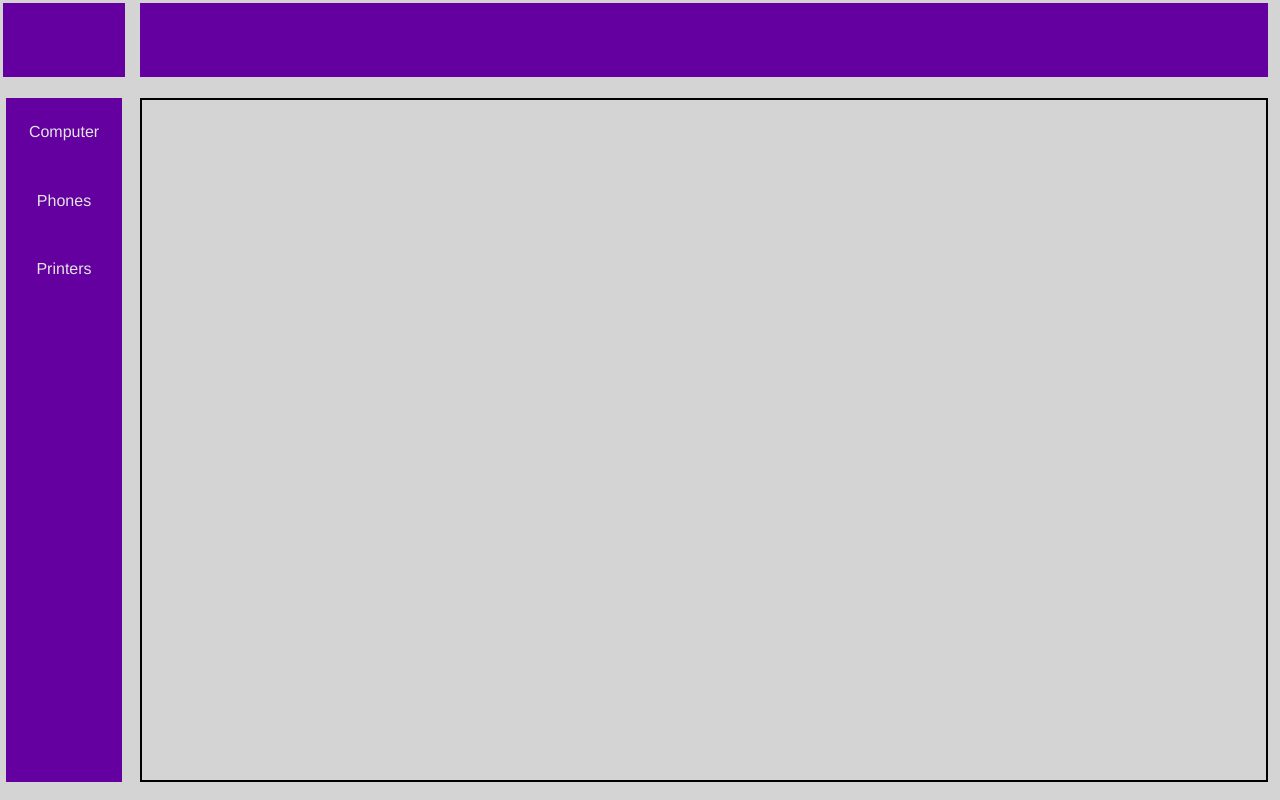
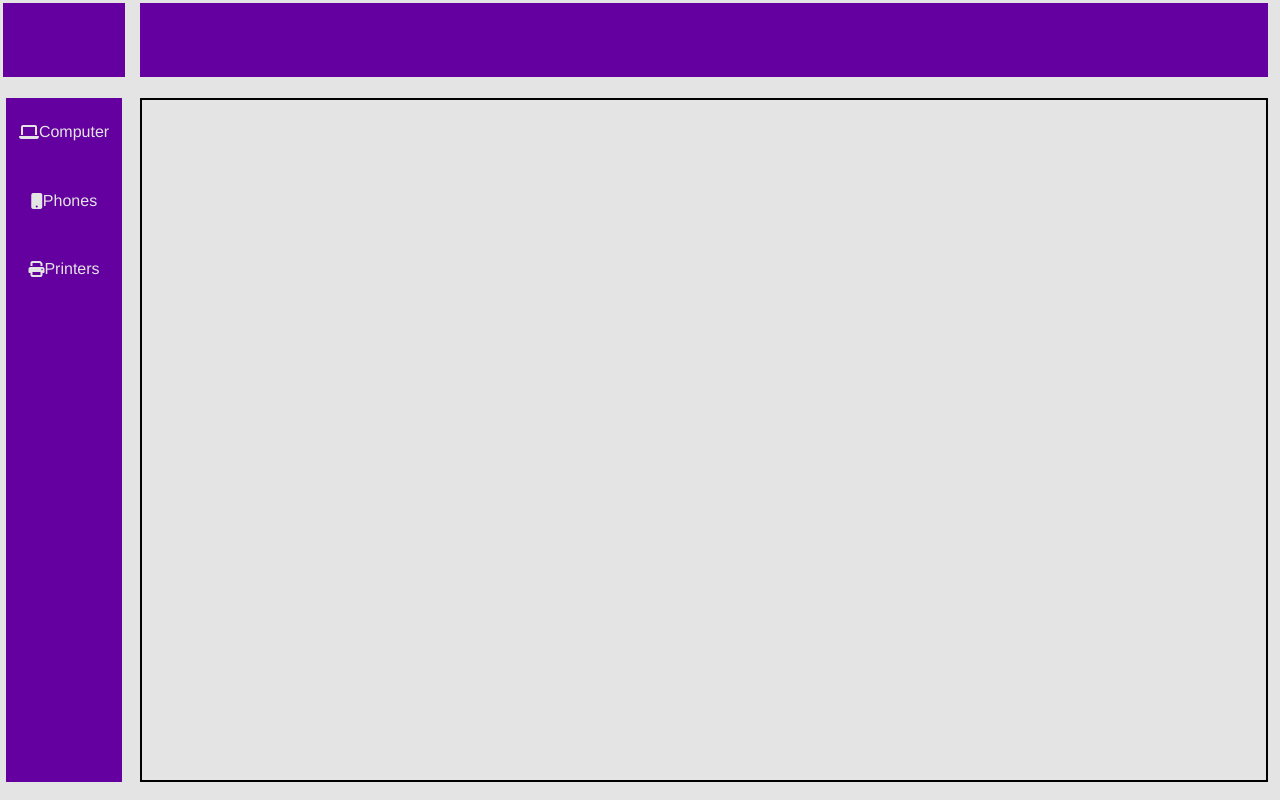
Before and after one commit to olavskoo/it_inventory_v1, a React (Create React App) app: page / in a window 1280 px wide. Built offline with nearby package versions, Linux system fonts and the light colour scheme.

Commit message:
Font awesome
Adding font awesome icons

```diff
--- a/public/index.html
+++ b/public/index.html
@@ -1,7 +1,7 @@
 <!DOCTYPE html>
 <html lang="en">
   <head>
-
+    <script src="https://kit.fontawesome.com/5d0dfda2a2.js" crossorigin="anonymous"></script>
     <title>IT Inventory v1</title>
   </head>
   <body>
--- a/src/components/@Body/@SideBar/index.jsx
+++ b/src/components/@Body/@SideBar/index.jsx
@@ -7,9 +7,9 @@ export default function SideBar(){
     return(
         <>
         <Styled.MainContainer>
-            <Styled.LinksContainer>Computer</Styled.LinksContainer>
-            <Styled.LinksContainer>Phones</Styled.LinksContainer>
-            <Styled.LinksContainer>Printers</Styled.LinksContainer>
+            <Styled.LinksContainer><i class="fa-solid fa-laptop"></i>Computer</Styled.LinksContainer>
+            <Styled.LinksContainer><i class="fa-solid fa-mobile-button"></i>Phones</Styled.LinksContainer>
+            <Styled.LinksContainer><i class="fa-solid fa-print"></i>Printers</Styled.LinksContainer>
         </Styled.MainContainer>
         </>
     )
--- a/src/components/@Home/styled.jsx
+++ b/src/components/@Home/styled.jsx
@@ -6,5 +6,5 @@ export const MainContainer = styled.div`
     flex-direction: column;
     width: 100vw;
     height: 100vh;
-    background-color: #D4D4D4;
+    background-color: #E4E4E4;
 `
```
